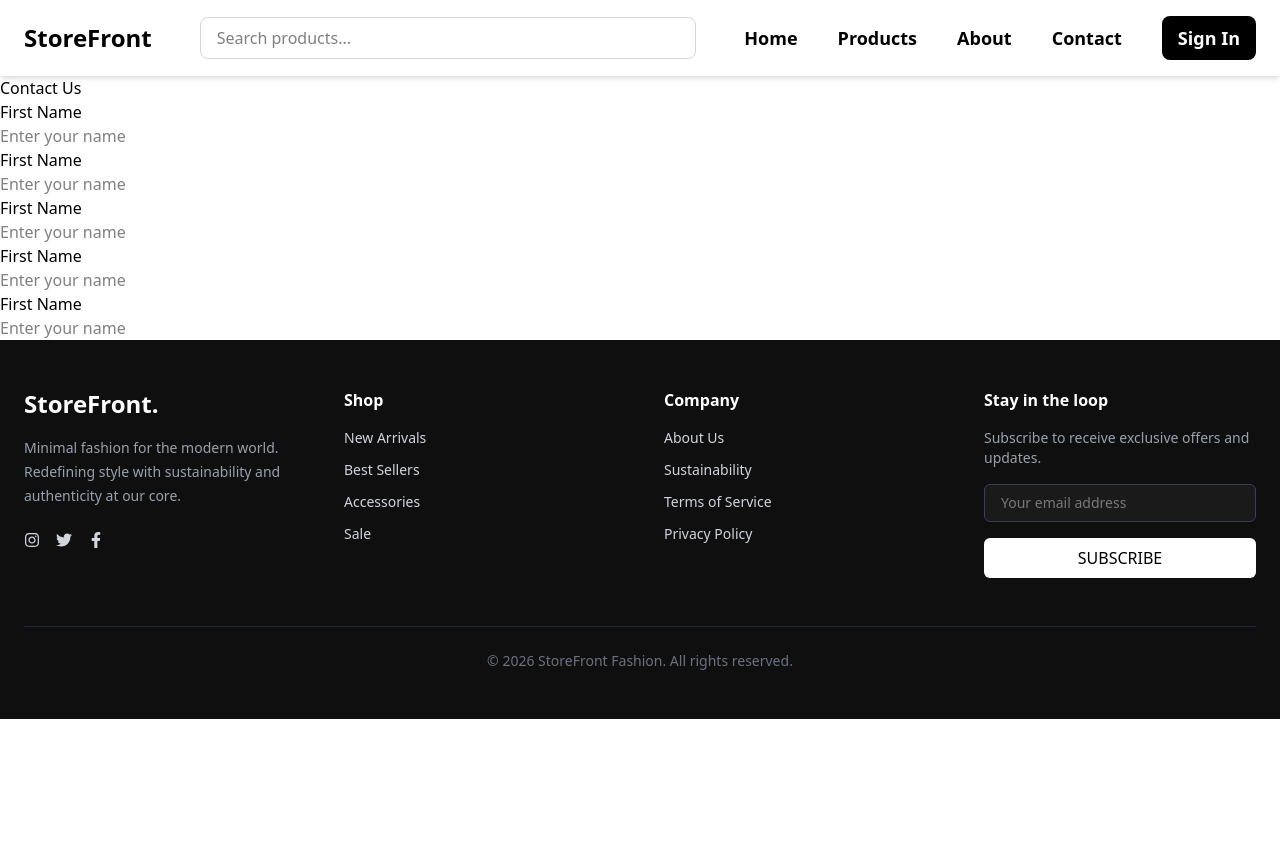
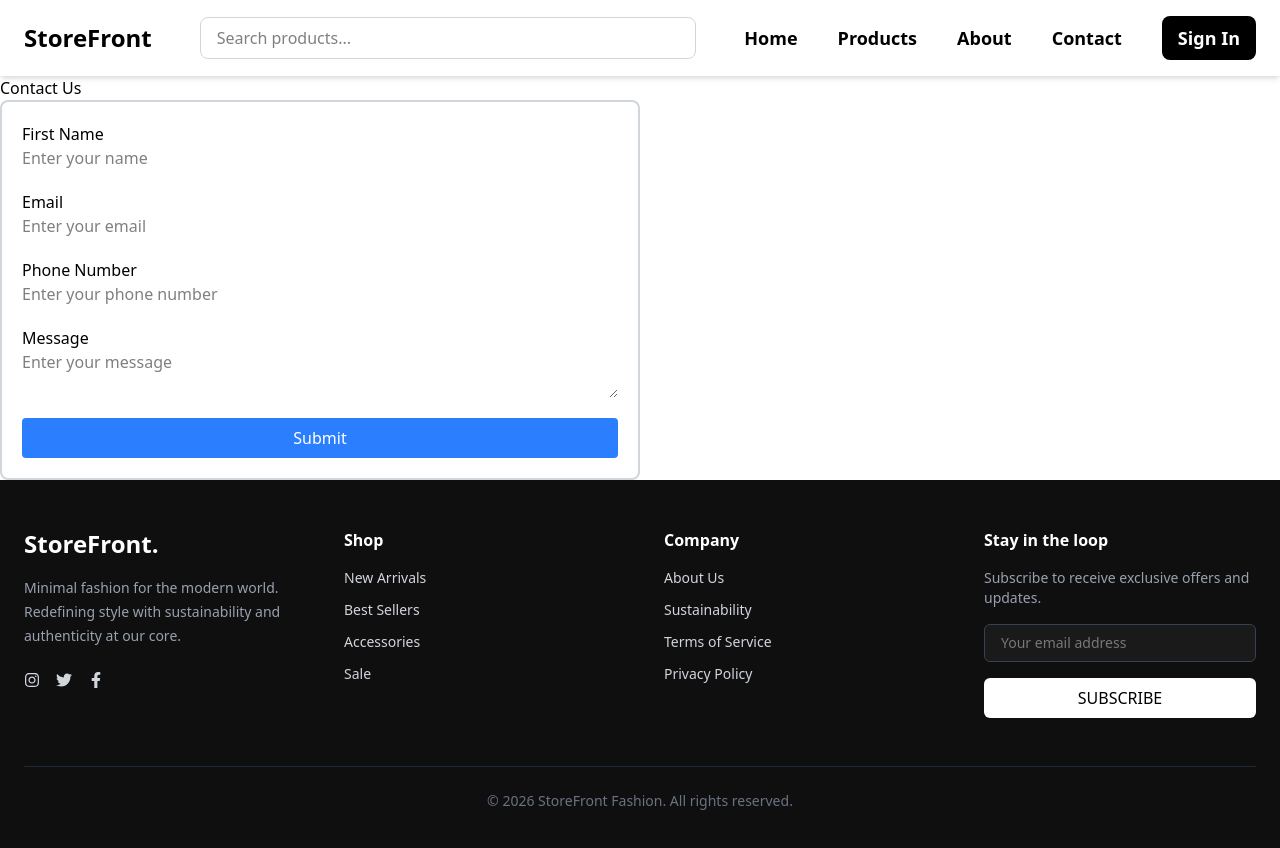
Before and after one commit to DeepakChauhan33/storefront-react, a React (Vite) app: page /contact in a window 1280 px wide. Shown: the top 848 px of the page. Before the commit the page ends 800 px from the top, so only its background shows below. Built offline with nearby package versions, Linux system fonts and the light colour scheme.

Commit message:
Create contact page form

```diff
--- a/src/Pages/Contact/ContactFrom.jsx
+++ b/src/Pages/Contact/ContactFrom.jsx
@@ -2,10 +2,11 @@ import React from 'react'
 
 const ContactFrom = () => {
     return (
-        <div>
 
-            {/* Contact Form */}
-            <from>
+
+            <from
+                className="w-1/2 border-2 border-gray-300 rounded-lg p-5 flex flex-col gap-5"
+            >
 
                 <div className='flex flex-col'>
                     <label htmlFor="Name">First Name</label>
@@ -19,52 +20,43 @@ const ContactFrom = () => {
 
 
                 <div className='flex flex-col'>
-                    <label htmlFor="Name">First Name</label>
+                    <label htmlFor="email">Email</label>
                     <input
-                        type="text"
-                        placeholder='Enter your name'
-                        name='Name'
-                        id='FirstName'
+                        type="email"
+                        placeholder='Enter your email'
+                        name='email'
+                        id='email'
                     />
                 </div>
 
 
                 <div className='flex flex-col'>
-                    <label htmlFor="Name">First Name</label>
+                    <label htmlFor="number">Phone Number</label>
                     <input
                         type="text"
-                        placeholder='Enter your name'
-                        name='Name'
-                        id='FirstName'
+                        placeholder='Enter your phone number'
+                        name='number'
+                        id='number'
                     />
                 </div>
 
 
                 <div className='flex flex-col'>
-                    <label htmlFor="Name">First Name</label>
-                    <input
-                        type="text"
-                        placeholder='Enter your name'
-                        name='Name'
-                        id='FirstName'
-                    />
-                </div>
-
-
-                <div className='flex flex-col'>
-                    <label htmlFor="Name">First Name</label>
-                    <input
-                        type="text"
-                        placeholder='Enter your name'
-                        name='Name'
-                        id='FirstName'
+                    <label htmlFor="message">Message</label>
+                    <textarea
+                        placeholder='Enter your message'
+                        name='message'
+                        id='message'
                     />
                 </div>
 
 
 
+
+                <button className='bg-blue-500 text-white py-2 px-4 rounded hover:bg-blue-600'>Submit</button>
+
             </from>
-        </div>
+
     )
 }
 
```
